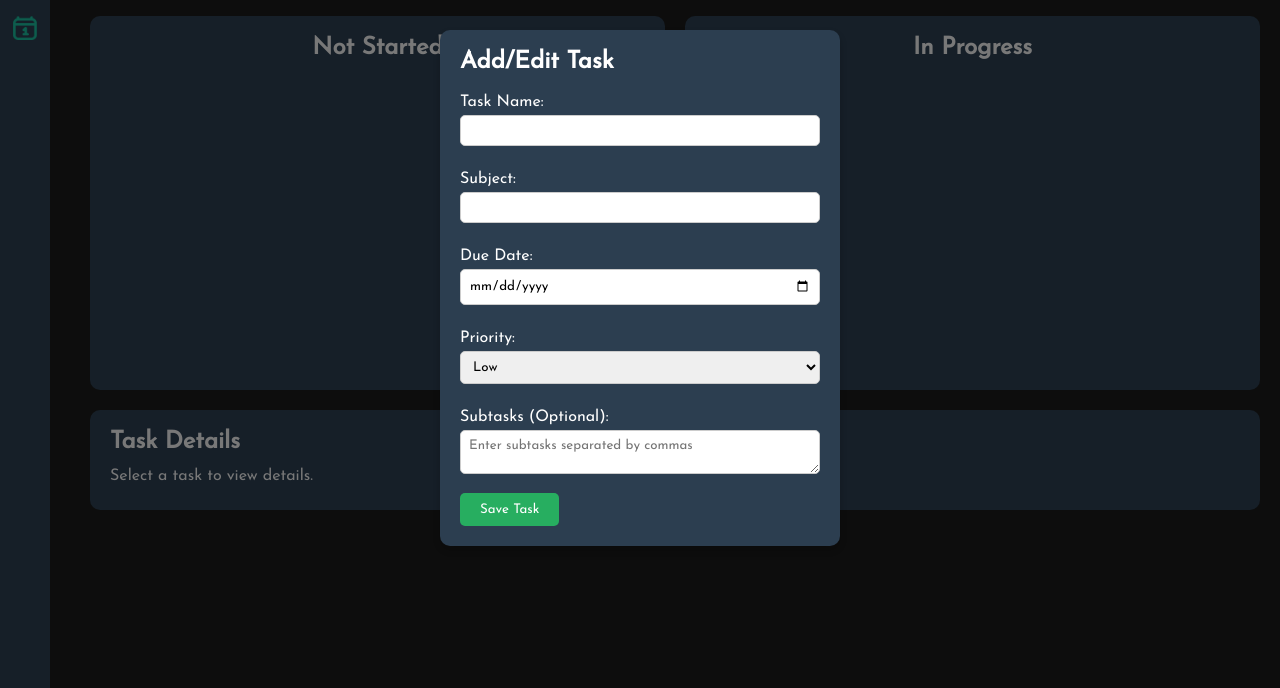
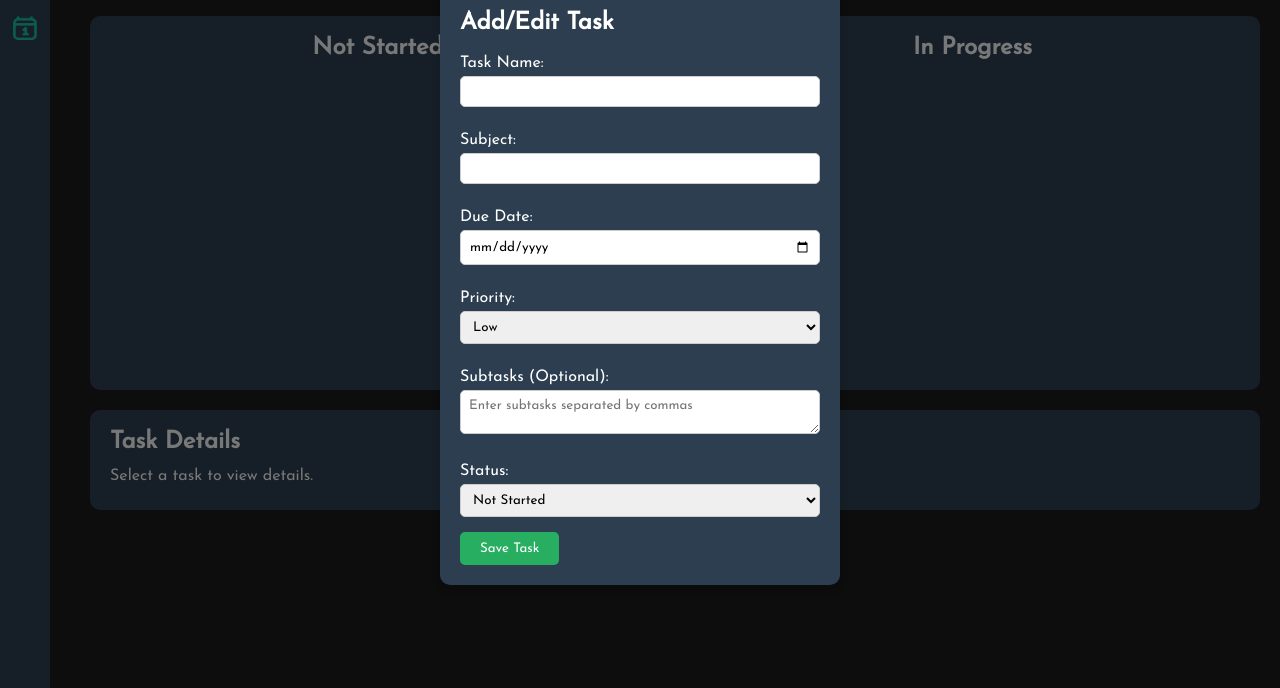
Before and after one commit to BioSide13/school-manager, a plain HTML site: page task.html in a window 1280 px wide. Both pictures are taken after a click on the button "+ Add Task". Shown: the part 112-800 px from the top of the page. Drawn offline with Linux system fonts and the light colour scheme; no server answers.

Commit message:
Added progress track

```diff
--- a/task.html
+++ b/task.html
@@ -37,8 +37,10 @@
             <div id="task-details">
                 <p>Select a task to view details.</p>
             </div>
+            <div class="task-actions">
                 <button id="edit-task-btn" style="display: none;">Edit Task</button>
                 <button id="delete-task-btn" style="display: none;">Delete Task</button>
+            </div>
         </div>
 
     <!-- Task Form Modal (Hidden by Default) -->
@@ -66,6 +68,13 @@
                 <label for="task-subtasks">Subtasks (Optional):</label>
                 <textarea id="task-subtasks" placeholder="Enter subtasks separated by commas"></textarea>
 
+                <label for="task-status">Status:</label>
+                <select id="task-status" required>
+                    <option value="not-started">Not Started</option>
+                    <option value="in-progress">In Progress</option>
+                    <option value="completed">Completed</option>
+                </select>
+
                 <button type="submit" id="save-task-btn">Save Task</button>
             </form>
         </div>
```
